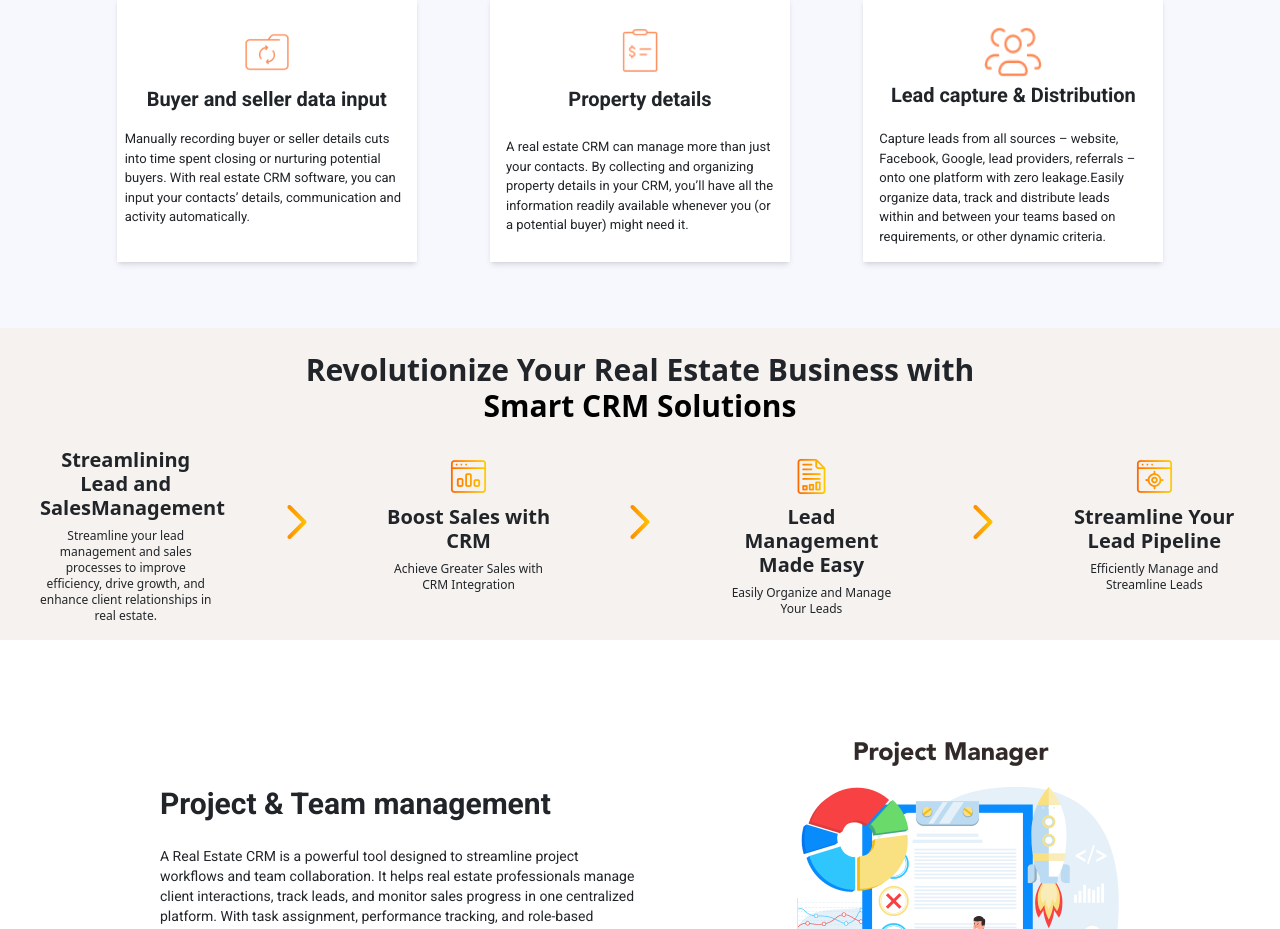
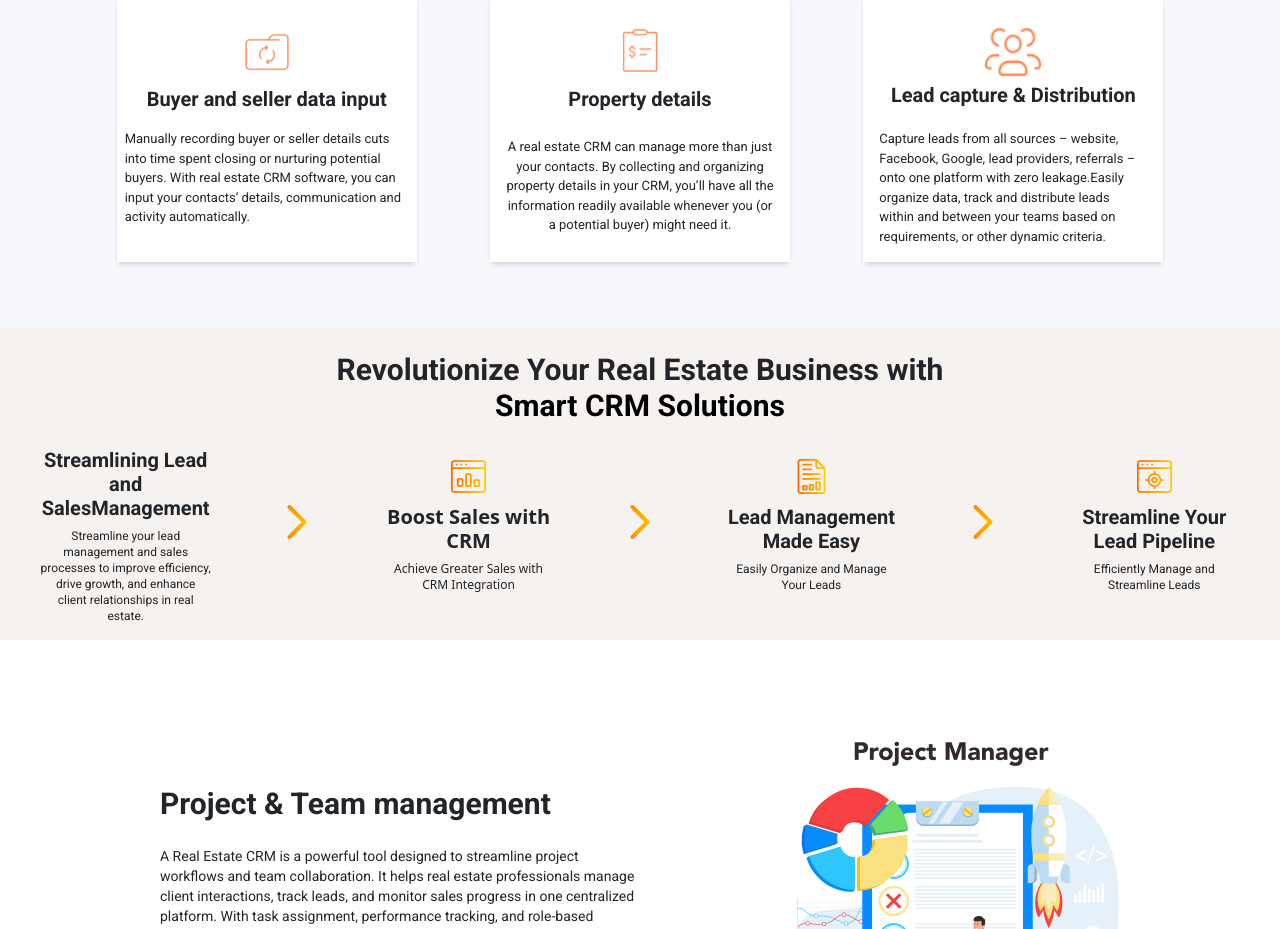
Before and after one commit to yogeshpradhnani/REF, a React (Vite) app: page / in a window 1280 px wide. Shown: the part 897-1826 px from the top of the page. Built offline with nearby package versions, Linux system fonts and the light colour scheme.

Commit message:
done by yogesh

```diff
--- a/src/components/Home.jsx
+++ b/src/components/Home.jsx
@@ -76,7 +76,7 @@ export default function Home() {
         <img className='mx-auto mt-[22px] w-[50px] h-[50px]' src={property} alt="" srcset="" />
         <p className='text-center  p-2 text-xl font-bold'>Property details
         </p>
-        <p className='text-[13px] mt-2 p-2 text-centerfont-roboto'>A real estate CRM can manage more than just your contacts. By collecting and organizing property details in your CRM, you’ll have all the information readily available whenever you (or a potential buyer) might need it.</p>
+        <p className='text-[13px] mt-2 p-2 text-center font-roboto'>A real estate CRM can manage more than just your contacts. By collecting and organizing property details in your CRM, you’ll have all the information readily available whenever you (or a potential buyer) might need it.</p>
 
         </div>
         <div className='w-[90%] bg-[#FFFFFF] h-[100%] border-2px shadow-md mx-auto md:mx-0 p-2' >
@@ -88,14 +88,14 @@ export default function Home() {
         </div>
       </div>
       <div className='  overflow-hidden  md:overflow-hidden  bg-[#F6F2EF]  mt-[200px] md:mt-0 translate-y-[-150px] '>
-        <div className='  '>
+        <div className=' font-roboto '>
           <div className=' my-4'><h1 className='text-center font-bold text-3xl'> Revolutionize Your Real Estate Business with
        </h1>
        <h1 className='text-center text-black font-bold text-3xl'>   Smart CRM Solutions</h1>
        </div>
        </div>
         <div className='grid sm:grid-cols-1  md:grid-cols-7 my-2 w-full sm:px-0 md:px-10 mx-auto '>
-        <div className=' text-center md:order-1  '>
+        <div className=' text-center md:order-1 font-roboto '>
             <h1 className='    font-bold  text-[20px]'> Streamlining Lead
             and SalesManagement </h1>
             <p className='text-xs text-center my-2'>Streamline your lead management and sales processes to improve efficiency, drive growth, and enhance client relationships in real estate.</p>
@@ -104,20 +104,20 @@ export default function Home() {
           <div className='md:my-auto md:mb-20 mx-auto   md:order-2   rotate-90 md:rotate-0 '><img src={right} alt="" srcset="" />
           </div>
         <div className='  md:order-3  mx-auto my-0'>
-          <img src={barChart} className='mx-auto ' alt="" srcset="" />
+          <img src={barChart} className='mx-auto font-roboto' alt="" srcset="" />
             <h1 className='text-center  font-bold   text-[20px]'> Boost Sales with CRM </h1>
             <p className='text-xs text-center my-2'>Achieve Greater Sales with CRM Integration</p>
 
           </div>
           <div className='md:my-auto md:mb-20 mx-auto   md:order-4   rotate-90 md:rotate-0'><img src={right} alt="" srcset="" /></div>
-        <div className='   md:order-5'>
+        <div className='   md:order-5 font-roboto'>
           <img className='mx-auto' src={report} alt="" />
             <h1 className='text-center mx-auto font-bold    text-[20px]'> Lead Management Made Easy</h1>
             <p className='text-xs text-center my-2'>Easily Organize and Manage Your Leads</p>
 
           </div>
           <div className=' md:my-auto md:mb-20 mx-auto   md:order-6  rotate-90 md:rotate-0  '><img src={right} alt="" srcset="" /></div>
-        <div className=' md:order-7  '>
+        <div className=' md:order-7  font-roboto'>
     <img className='mx-auto ' src={target} alt="" />
             <h1 className='text-center mx-auto font-bold  text-[20px] '> Streamline Your Lead Pipeline</h1>
             <p className='text-xs text-center my-2'>Efficiently Manage and Streamline Leads </p>
```
